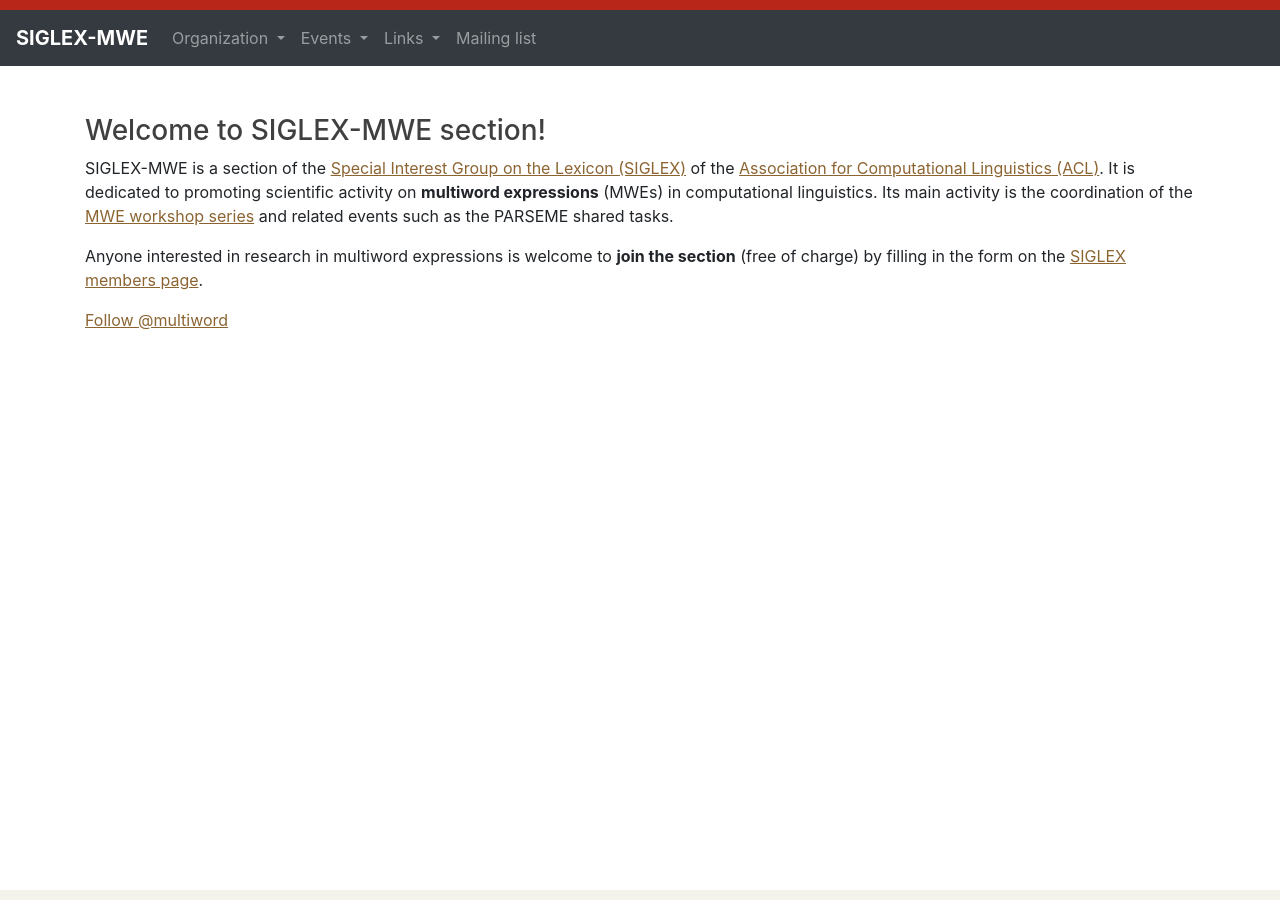
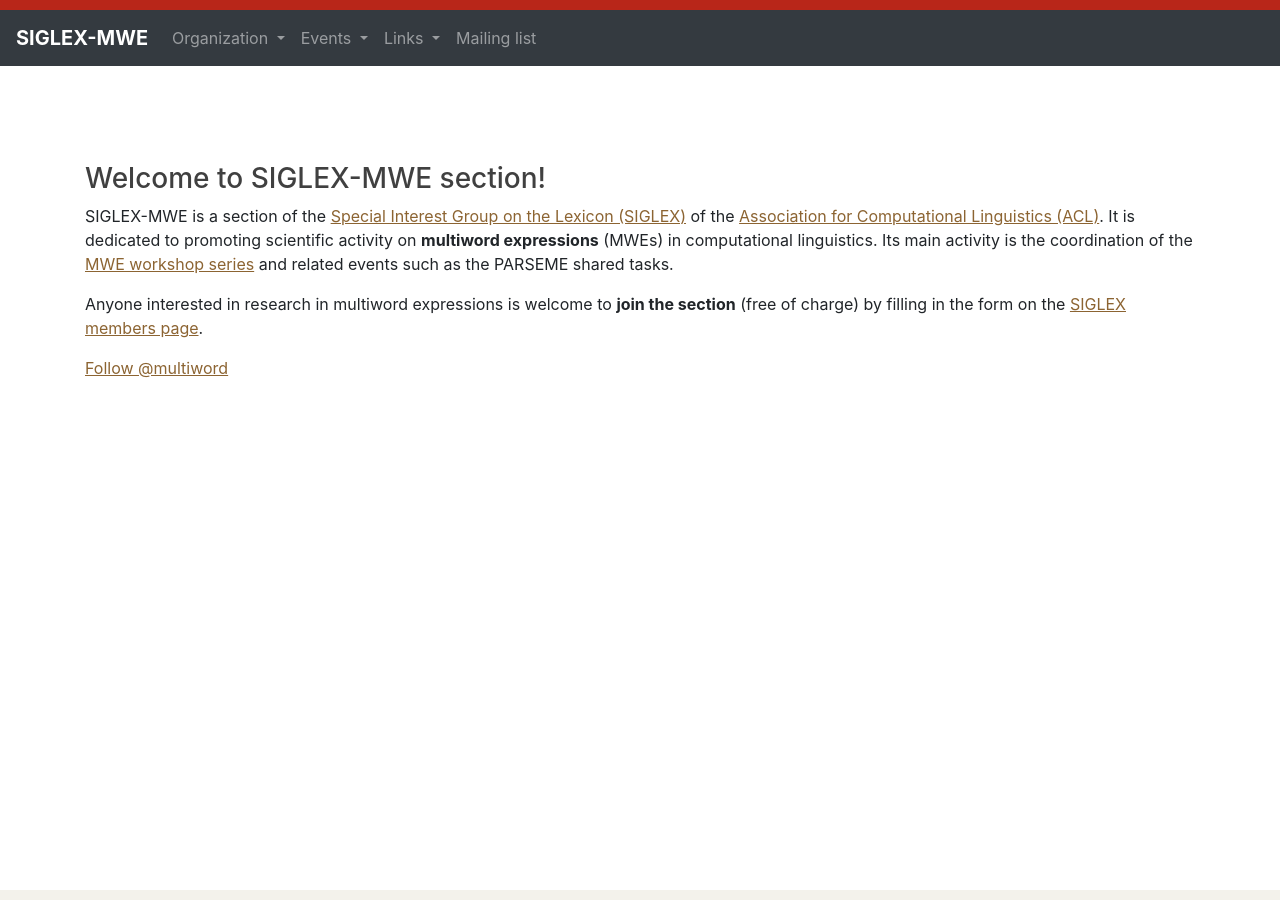
Before and after one commit to multiword/multiword.github.io, a Jekyll site: the page built from index.md, in a window 1280 px wide. Built offline with Jekyll 4.4.1, drawn with Linux system fonts in a browser that asks for light colours; comment, search, counter and statistics services are not loaded.

```diff
--- a/_layouts/default.html
+++ b/_layouts/default.html
@@ -79,7 +79,7 @@
     </div>
   </nav>
   <!--------------------------------------------------------------->
-  <div class="container pt-5 main">
+  <div class="container pt-5 mt-5 main">
     {{ content }}
   </div>
   <!--------------------------------------------------------------->
```
